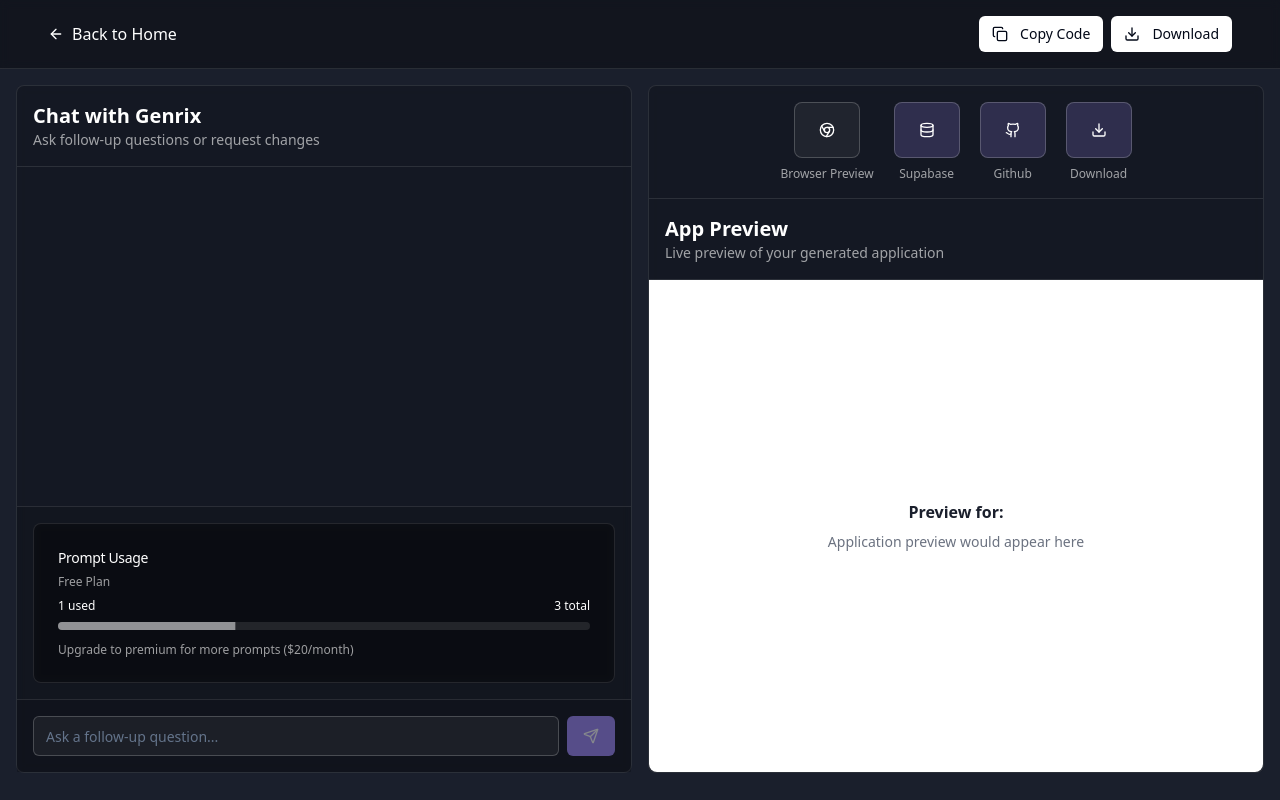
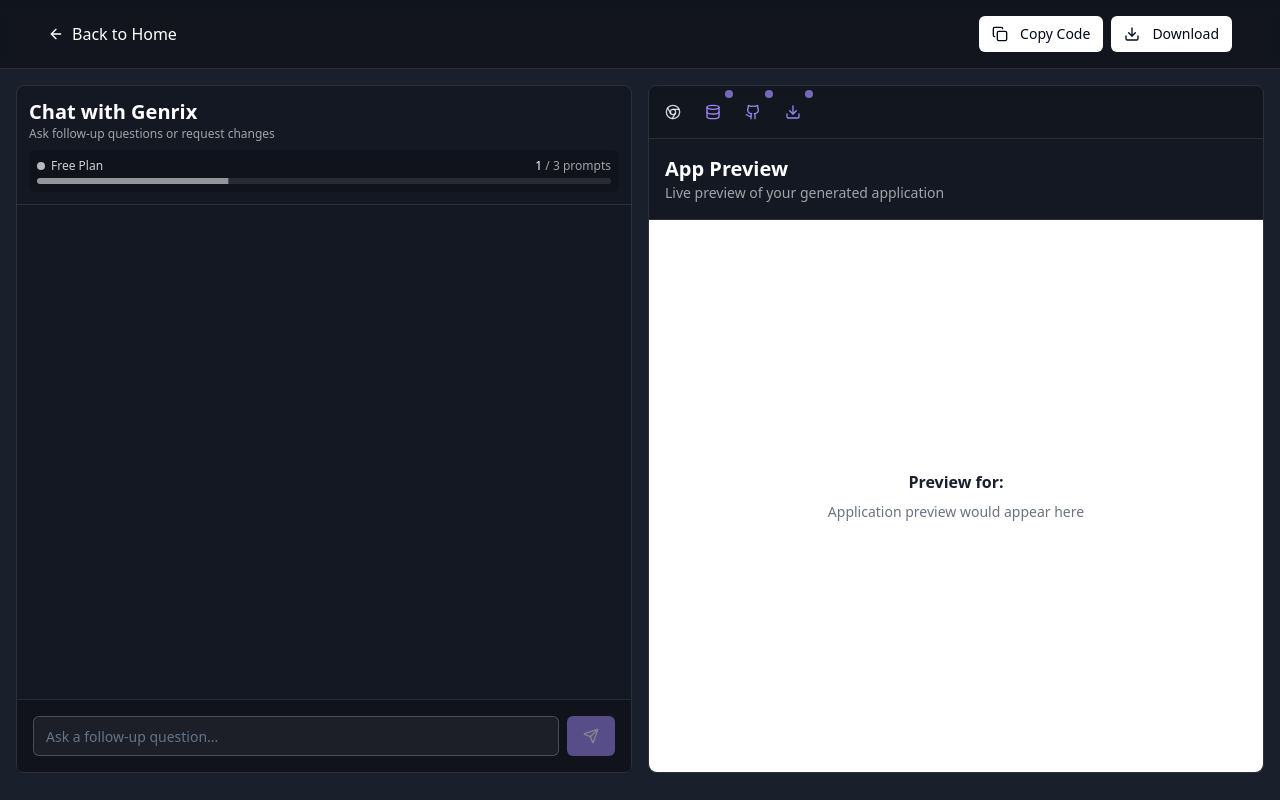
Before and after one commit to stanxd/genrix-app-forge, a React (Vite) app: page /generate in a window 1280 px wide. Built offline with nearby package versions, Linux system fonts and the light colour scheme.

Commit message:
Move Prompt Usage to top of chat inbox
Move Prompt Usage component to the top of the chat inbox in the Generator page.

```diff
--- a/src/components/PreviewActions.tsx
+++ b/src/components/PreviewActions.tsx
@@ -15,32 +15,32 @@ interface ActionButtonProps {
 
 const ActionButton = ({ icon, label, planType, onClick }: ActionButtonProps) => {
   return (
-    <div className="flex flex-col items-center">
     <Tooltip>
       <TooltipTrigger asChild>
         <Button
           onClick={onClick}
-            variant="outline"
-            size="lg"
-            className={`h-14 w-14 rounded-lg border-white/20 hover:bg-white/10 flex flex-col justify-center items-center ${
-              planType === 'Paid' ? 'bg-genrix-purple/20' : 'bg-white/5'
+          variant="ghost"
+          size="sm"
+          className={`relative p-2 rounded-md ${
+            planType === 'Paid' ? 'text-genrix-purple hover:bg-genrix-purple/10' : 'text-white/80 hover:bg-white/10'
           }`}
         >
           {icon}
+          {planType === 'Paid' && (
+            <span className="absolute -top-1 -right-1 w-2 h-2 bg-genrix-purple rounded-full animate-pulse"></span>
+          )}
         </Button>
       </TooltipTrigger>
-        <TooltipContent side="bottom">
-          <div className="text-sm">{label}</div>
+      <TooltipContent side="bottom" className="flex flex-col items-center">
+        <div className="text-xs font-medium">{label}</div>
         <Badge
           variant={planType === 'Free' ? 'secondary' : 'default'}
-            className={`text-xs ${planType === 'Free' ? 'bg-white/20' : 'bg-genrix-purple'}`}
+          className={`text-[10px] mt-1 px-1.5 py-0 h-4 ${planType === 'Free' ? 'bg-white/20' : 'bg-genrix-purple'}`}
         >
           {planType} plan
         </Badge>
       </TooltipContent>
     </Tooltip>
-      <div className="text-xs mt-2 text-white/60">{label}</div>
-    </div>
   );
 };
 
@@ -61,27 +61,27 @@ const PreviewActions = () => {
   };
 
   return (
-    <div className="flex justify-center gap-5 p-4 border-b border-white/10">
+    <div className="flex items-center gap-2 p-2 border-b border-white/10 bg-black/10">
       <ActionButton
-        icon={<Chrome size={24} className="text-white" />}
+        icon={<Chrome size={18} />}
         label="Browser Preview"
         planType="Free"
         onClick={() => handleAction('Browser Preview', false)}
       />
       <ActionButton
-        icon={<Database size={24} className="text-white" />}
+        icon={<Database size={18} />}
         label="Supabase"
         planType="Paid"
         onClick={() => handleAction('Supabase Connect', true)}
       />
       <ActionButton
-        icon={<Github size={24} className="text-white" />}
+        icon={<Github size={18} />}
         label="Github"
         planType="Paid"
         onClick={() => handleAction('Github Push', true)}
       />
       <ActionButton
-        icon={<Download size={24} className="text-white" />}
+        icon={<Download size={18} />}
         label="Download"
         planType="Paid"
         onClick={() => handleAction('Download Project', true)}
--- a/src/components/PromptUsage.tsx
+++ b/src/components/PromptUsage.tsx
@@ -1,7 +1,6 @@
 
 import React from 'react';
 import { Progress } from '@/components/ui/progress';
-import { Card, CardContent, CardDescription, CardHeader, CardTitle } from '@/components/ui/card';
 
 interface PromptUsageProps {
   used: number;
@@ -13,31 +12,21 @@ const PromptUsage: React.FC<PromptUsageProps> = ({ used, total, isPremium = fals
   const percentUsed = Math.min((used / total) * 100, 100);
 
   return (
-    <Card className="bg-black/20 border-white/10 backdrop-blur-sm text-white">
-      <CardHeader className="pb-2">
-        <CardTitle className="text-sm font-medium">Prompt Usage</CardTitle>
-        <CardDescription className="text-xs text-white/60">
-          {isPremium ? 'Premium Plan' : 'Free Plan'}
-        </CardDescription>
-      </CardHeader>
-      <CardContent>
-        <div className="space-y-2">
-          <div className="flex justify-between text-xs">
-            <span>{used} used</span>
-            <span>{total} total</span>
-          </div>
-          <Progress
-            value={percentUsed}
-            className={`h-2 bg-white/10 ${isPremium ? "[&>div]:bg-genrix-purple" : "[&>div]:bg-white/50"}`}
-          />
-          <div className="text-xs text-white/60 pt-1">
-            {isPremium
-              ? 'You have premium access (100 prompts / 30 days)'
-              : 'Upgrade to premium for more prompts ($20/month)'}
-          </div>
-        </div>
-      </CardContent>
-    </Card>
+    <div className="w-full bg-black/20 rounded-md p-2">
+      <div className="flex justify-between items-center text-xs mb-1">
+        <span className="text-white/80 font-medium flex items-center">
+          <span className={`w-2 h-2 rounded-full ${isPremium ? 'bg-genrix-purple' : 'bg-white/70'} mr-1.5`}></span>
+          {isPremium ? 'Premium' : 'Free'} Plan
+        </span>
+        <span className="text-white/60">
+          <span className="font-medium text-white">{used}</span> / {total} prompts
+        </span>
+      </div>
+      <Progress
+        value={percentUsed}
+        className={`h-1.5 bg-white/10 ${isPremium ? "[&>div]:bg-genrix-purple" : "[&>div]:bg-white/50"}`}
+      />
+    </div>
   );
 };
 
--- a/src/pages/Generator.tsx
+++ b/src/pages/Generator.tsx
@@ -126,9 +126,14 @@ const Generator = () => {
       <div className="flex-1 container mx-auto flex flex-col md:flex-row gap-4 p-4">
         {/* Chat panel */}
         <div className="flex-1 md:w-1/2 bg-black/20 backdrop-blur-sm rounded-lg border border-white/10 flex flex-col h-[calc(100vh-7rem)]">
-          <div className="p-4 border-b border-white/10">
-            <h2 className="text-xl font-semibold text-white">Chat with Genrix</h2>
-            <p className="text-sm text-white/60">Ask follow-up questions or request changes</p>
+          <div className="p-3 border-b border-white/10 flex flex-col gap-2">
+            <div className="flex justify-between items-center">
+              <div>
+                <h2 className="text-xl font-semibold text-white">Chat with Genrix</h2>
+                <p className="text-xs text-white/60">Ask follow-up questions or request changes</p>
+              </div>
+            </div>
+            <PromptUsage used={1} total={3} />
           </div>
 
           <div className="flex-1 overflow-auto p-4" ref={chatContainerRef}>
@@ -152,10 +157,6 @@ const Generator = () => {
                 </div>
               </div>
             )}
-          </div>
-
-          <div className="p-4 border-t border-white/10 bg-black/10">
-            <PromptUsage used={1} total={3} />
           </div>
 
           <ChatInput onSendMessage={handleSendMessage} isLoading={isGenerating} />
```
Lines whose indentation alone changed are shown as unchanged.
